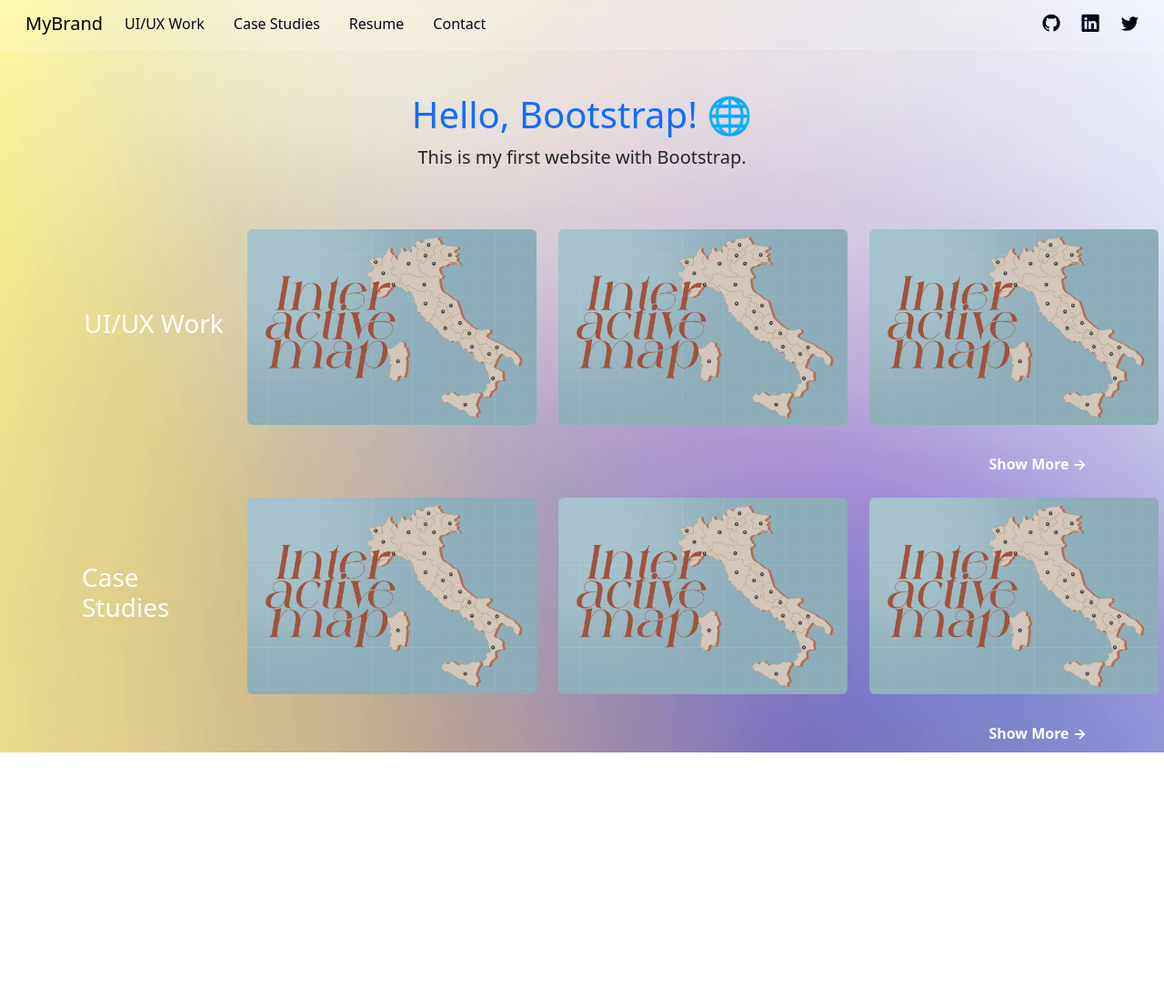
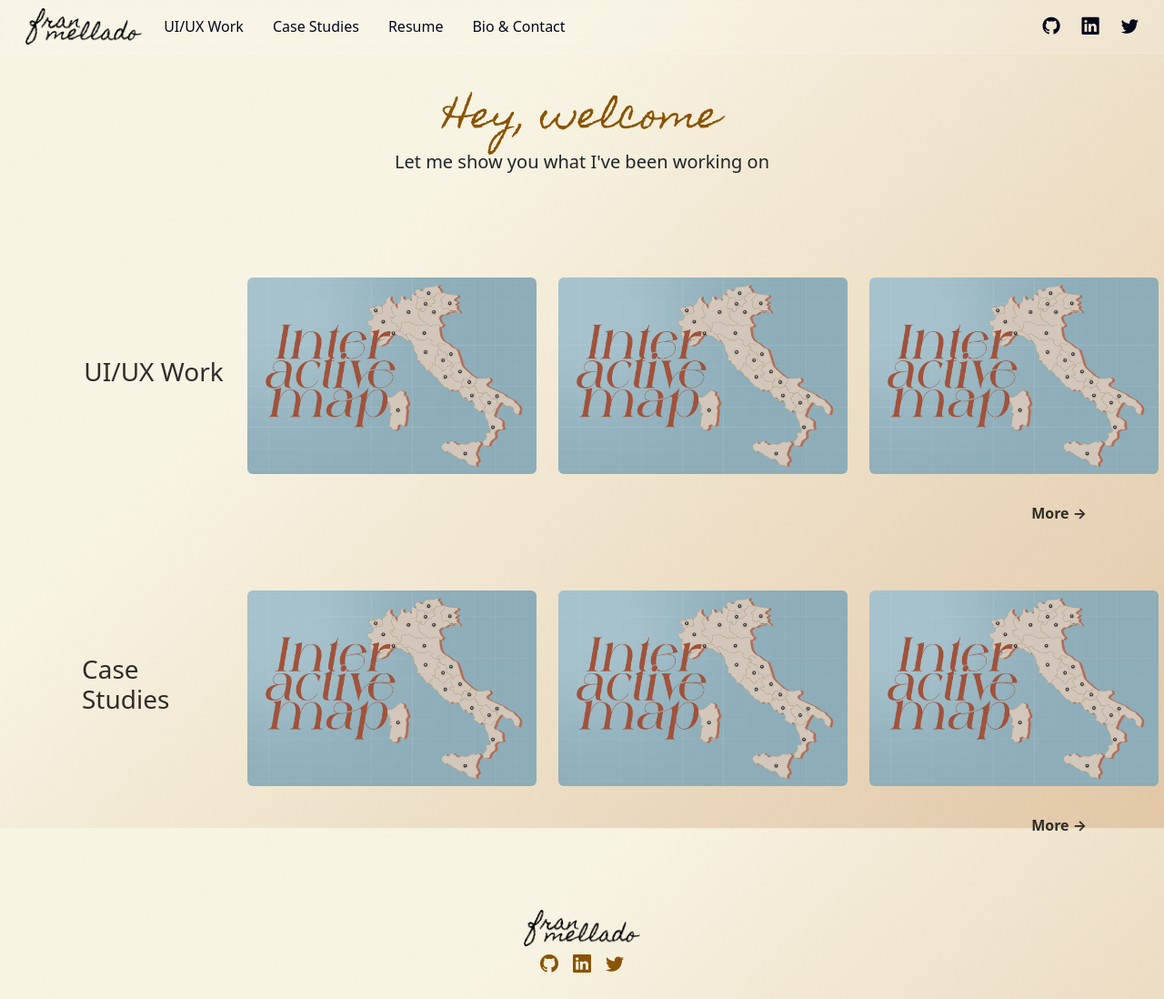
Before and after one commit to FranciscaMelladoQ/FranciscaMelladoQ, a plain HTML site: page index.html in a window 1280 px wide. Shown: the whole page at 91% size. Before the commit the page ends 827 px from the top, so only its background shows below. Drawn offline with nearby package versions, Linux system fonts and the light colour scheme.

Commit message:
aesthetic changes to landie/brand

```diff
--- a/index.html
+++ b/index.html
@@ -12,6 +12,10 @@
 
   <!-- Your own CSS (optional, loads after Bootstrap so you can override) -->
   <link rel="stylesheet" href="style.css">
+  <!--Homemade Apple Font"-->
+  <link rel="preconnect" href="https://fonts.googleapis.com">
+  <link rel="preconnect" href="https://fonts.gstatic.com" crossorigin>
+  <link href="https://fonts.googleapis.com/css2?family=Homemade+Apple&display=swap" rel="stylesheet">
 </head>
 <body>
 <!--Nav-->
@@ -19,7 +23,9 @@
   <div class="container-fluid">
 
     <!-- Navbar Brand -->
-    <a class="navbar-brand ms-3" href="#">MyBrand</a>
+    <a class="navbar-brand ms-3" href="#">
+       <img src="Assets/Vector.png" alt="MyBrand" height="40">
+    </a>
 
     <!-- Toggle button for mobile -->
     <button class="navbar-toggler" type="button" data-bs-toggle="collapse" data-bs-target="#navbarContent"
@@ -42,7 +48,7 @@
           <a class="nav-link" href="#">Resume</a>
         </li>
           <li class="nav-item me-3">
-          <a class="nav-link" href="#">Contact</a>
+          <a class="nav-link" href="#">Bio & Contact</a>
         </li>
 
         <!-- Spacer pushes icons to the right -->
@@ -65,19 +71,19 @@
 </nav>
 
 <!--Hero section-->
-  <div class="container text-center mt-5">
-    <h1 class="text-primary">Hello, Bootstrap! 🌐</h1>
-    <p class="lead">This is my first website with Bootstrap.</p>
+  <div class="container text-center my-6 mt-5">
+    <h1 class="homemade-apple-regular">Hey, welcome</h1>
+    <p class="lead">Let me show you what I've been working on</p>
     <!-- <button class="btn btn-success" onclick="sayHello()">Click me</button> -->
   </div>
 <!--UI/UX section-->
-<div class="container my-5 py-3 position-relative">
+<div class="container my-6 py-3 position-relative">
   <div class="row flex-nowrap gx-4 align-items-stretch justify-content-start">
 
     <!-- Section Title -->
     <div class="col-12 col-md-6 col-lg-2">
       <div class="card bg-transparent border-0 h-100 d-flex align-items-center justify-content-center w-auto">
-        <h2 class="text-white text-start ps-2 fs-3 fw-normal">UI/UX Work</h2>
+        <h2 class="H2 text-start ps-2 fs-3 fw-light">UI/UX Work</h2>
       </div>
     </div>
 
@@ -103,20 +109,20 @@
   </div>
   <!-- Show More Link Row -->
   <div class="d-flex justify-content-end mt-3">
-    <a href="work.html" class="show-more-link text-decoration-none text-white fw-bold">
-      Show More →
+    <a href="work.html" class="show-more-link text-decoration-none fw-bold">
+    More →
     </a>
   </div>
 </div>
 
 <!-- Case Studies Section -->
-<div class="container my-5 position-relative">
+<div class="container my-6 position-relative">
   <div class="row flex-nowrap gx-4 align-items-stretch justify-content-start">
 
     <!-- Section Title -->
     <div class="col-12 col-md-6 col-lg-2">
       <div class="card bg-transparent border-0 h-100 d-flex align-items-center justify-content-center w-auto">
-        <h2 class="text-white text-start ps-2 fs-3 fw-normal">Case Studies</h2>
+        <h2 class="H2 text-start ps-2 fs-3 fw-light">Case Studies</h2>
       </div>
     </div>
 
@@ -142,11 +148,32 @@
   </div>
   <!-- Show More Link Row -->
   <div class="d-flex justify-content-end mt-3">
-    <a href="work.html" class="show-more-link text-decoration-none text-white fw-bold">
-      Show More →
+    <a href="work.html" class="show-more-link text-decoration-none fw-bold">
+      More →
     </a>
   </div>
 </div>
+<!-- Footer -->
+<footer class="glass-footer text-center py-4 mt-5">
+  <!-- Logo -->
+  <div class="mb-1">
+    <img src="Assets/Vector.png" alt="My Logo" class="footer-logo img-fluid" style="max-height: 40px;">
+  </div>
+
+  <!-- Icon Links -->
+  <div class="d-flex justify-content-center gap-3">
+    <a href="https://github.com/yourprofile" target="_blank" class="footer-icons fs-5">
+      <i class="bi bi-github"></i>
+    </a>
+    <a href="https://linkedin.com/in/yourprofile" target="_blank" class="footer-icons fs-5">
+      <i class="bi bi-linkedin"></i>
+    </a>
+    <a href="https://twitter.com/yourprofile" target="_blank" class="footer-icons fs-5">
+      <i class="bi bi-twitter"></i>
+    </a>
+  </div>
+</footer>
+
   <!-- Bootstrap JS (with Popper for some components) -->
   <script src="https://cdn.jsdelivr.net/npm/bootstrap@5.3.3/dist/js/bootstrap.bundle.min.js"></script><script>
   const tooltipTriggerList = document.querySelectorAll('[data-bs-toggle="tooltip"]')
--- a/style.css
+++ b/style.css
@@ -5,13 +5,25 @@ body {
   padding: 50px;
   margin: 0;
   padding: 0;
-  background: url("Assets/pexels-codioful-7135004.jpg") no-repeat center center fixed;
+  background: url("Assets/gradient\ background.png") no-repeat center center fixed;
   background-size: cover;
 }
 
 h1 {
-  color: #007acc;
+  color: #8a5301;
 }
+
+.H2 {
+  color:#302d28;
+  font-family: system-ui, -apple-system, BlinkMacSystemFont, 'Segoe UI', Roboto, Oxygen, Ubuntu, Cantarell, 'Open Sans', 'Helvetica Neue', sans-serif;
+}
+
+  .homemade-apple-regular {
+  font-family: "Homemade Apple", cursive;
+  font-weight: 400;
+  font-style: normal;
+}
+
 
 button {
   padding: 10px 20px;
@@ -33,7 +45,7 @@ button {
 }
 
 .navbar-nav .nav-link:hover {
-  color: #0d6efd;
+  color: #8a5301;
 }
 
 /* Navbar icons */
@@ -44,7 +56,7 @@ button {
 }
 
 .navbar-nav .nav-link i:hover {
-  color: #0d6efd;
+  color: #8a5301;
 }
 
 .card img {
@@ -82,10 +94,11 @@ a:hover img {
 .show-more-link {
   font-size: 1rem;
   transition: color 0.3s ease;
+  color:#302d28
 }
 
 .show-more-link:hover {
-  color: #0d6efd; /* change on hover, optional */
+  color: #8a5301; /* change on hover, optional */
 }
 /* Only image cards zoom on hover */
 .image-card img {
@@ -99,3 +112,10 @@ a:hover img {
 .image-card:hover img {
   transform: scale(1.05); /* zoom effect on hover */
 }
+
+.footer-icons {
+  color:#8a5301
+}
+.my-6 {
+   margin-bottom: 6rem !important;
+}
```
Also changed, not shown: Assets/Vector.png (added), Assets/gradient background.png (added).
